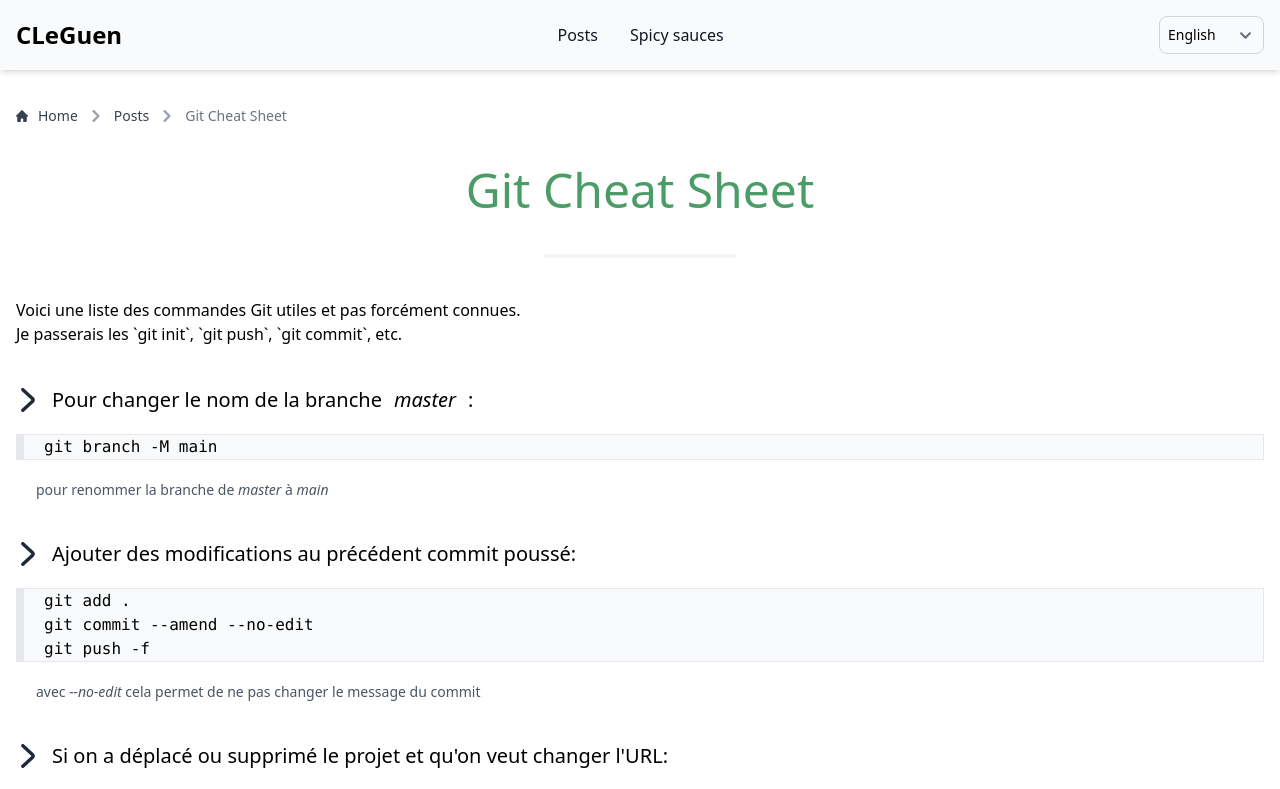
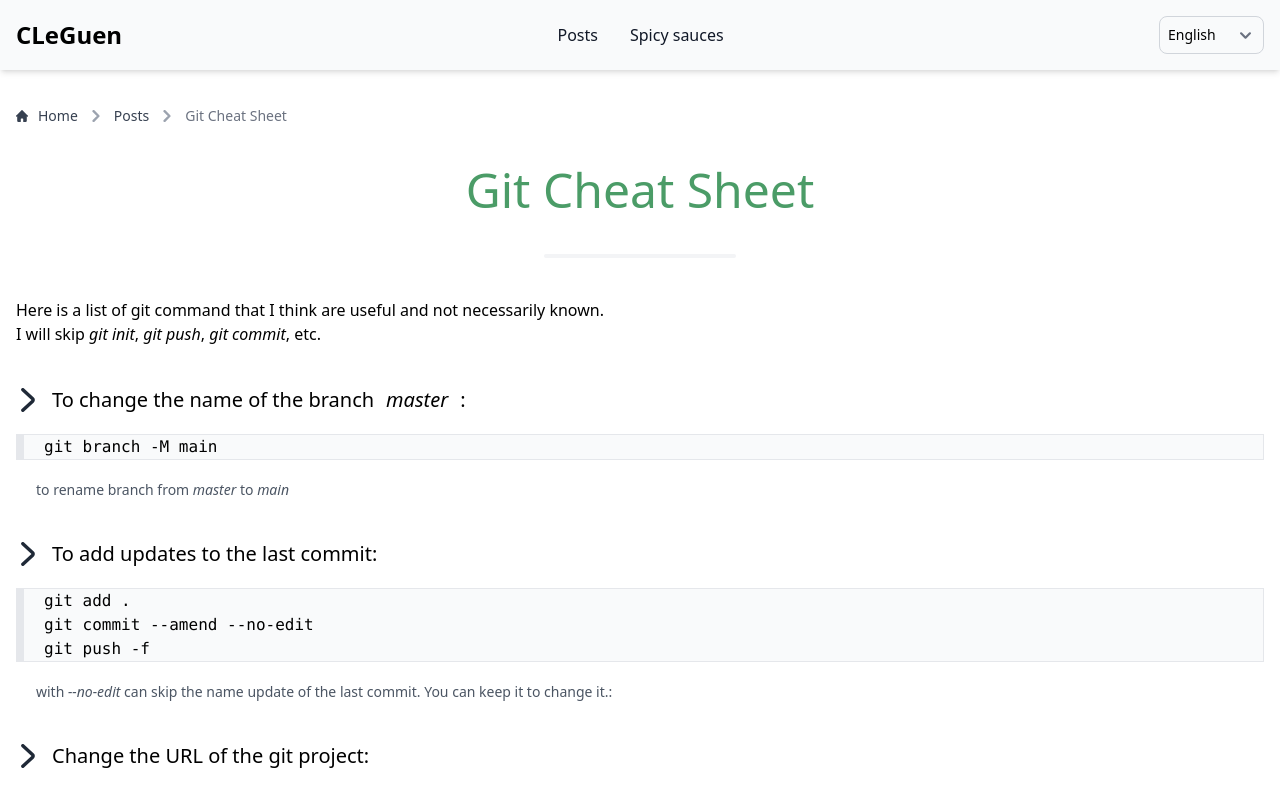
Before and after one commit to CorentinLeGuen/cleguen.com, a Nuxt app: page /posts/git-notes in a window 1280 px wide. Shown: the top 789 px of the page. Built offline with nearby package versions, Linux system fonts and the light colour scheme.

Commit message:
Add git-notes translation

```diff
--- a/i18n.config.ts
+++ b/i18n.config.ts
@@ -51,6 +51,18 @@ export default defineI18nConfig(() => ({
                         predict_stats: 'Get prediction stats',
                         predict_hist: 'Get the list of predictions and their accuracy score'
                     }
+                },
+                git: {
+                    intro_1: 'Here is a list of git command that I think are useful and not necessarily known.',
+                    intro_2: 'I will skip',
+                    title_1: 'To change the name of the branch',
+                    title_1_sub_1: 'to rename branch from',
+                    title_1_sub_2: 'to',
+                    title_2: 'To add updates to the last commit',
+                    title_2_sub_1: 'with',
+                    title_2_sub_2: 'can skip the name update of the last commit. You can keep it to change it.',
+                    title_3: 'Change the URL of the git project',
+                    title_3_sub: 'replace <url> with the new project path'
                 }
             }
         },
@@ -103,6 +115,18 @@ export default defineI18nConfig(() => ({
                         predict_stats: 'Retourne la liste des prédicitions qui ont été faites',
                         predict_hist: 'Retourne l\'ensemble des prédictions ainsi que leur précision'
                     }
+                },
+                git: {
+                    intro_1: 'Voici une liste des commandes Git utiles et pas forcément connues.',
+                    intro_2: 'Je passerais les',
+                    title_1: 'Pour changer le nom de la branche',
+                    title_1_sub_1: 'pour renommer la branche de',
+                    title_1_sub_2: 'à',
+                    title_2: 'Ajouter des modifications au précédent commit poussé',
+                    title_2_sub_1: 'avec',
+                    title_2_sub_2: 'cela permet de ne pas changer le message du commit.',
+                    title_3: 'Si on a déplacé ou supprimé le projet et qu\'on veut changer l\'URL',
+                    title_3_sub: 'remplacez <url> par la nouvelle adresse de votre projet'
                 }
             }
         }
--- a/pages/posts/git-notes.vue
+++ b/pages/posts/git-notes.vue
@@ -47,8 +47,8 @@
 
         <hr class="w-48 h-1 mx-auto my-4 bg-gray-100 border-0 rounded md:my-10 dark:bg-gray-700">
 
-        <p>Voici une liste des commandes Git utiles et pas forcément connues.</p>
-        <p>Je passerais les `git init`, `git push`, `git commit`, etc.</p>
+        <p>{{ $t('posts.git.intro_1') }}</p>
+        <p>{{ $t('posts.git.intro_2') }} <em>git init</em>, <em>git push</em>, <em>git commit</em>, etc.</p>
 
         <div class="mt-10">
             <h4 class="text-xl items-center flex gap-3">
@@ -57,12 +57,12 @@
                     <path stroke="currentColor" stroke-linecap="round" stroke-linejoin="round" stroke-width="2"
                         d="m1 13 5.7-5.326a.909.909 0 0 0 0-1.348L1 1" />
                 </svg>
-                Pour changer le nom de la branche <em>master</em>:
+                {{ $t('posts.git.title_1') }} <em>master</em>:
             </h4>
             <div class="border border-l-8 bg-gray-50 pl-5 my-5 font-mono">
                 <p>git branch -M main</p>
             </div>
-            <p class="text-sm text-gray-600 ml-0 md:ml-5">pour renommer la branche de <em>master</em> à <em>main</em></p>
+            <p class="text-sm text-gray-600 ml-0 md:ml-5">{{ $t('posts.git.title_1_sub_1') }} <em>master</em> {{ $t('posts.git.title_1_sub_2') }} <em>main</em></p>
         </div>
 
         <div class="mt-10">
@@ -72,15 +72,14 @@
                     <path stroke="currentColor" stroke-linecap="round" stroke-linejoin="round" stroke-width="2"
                         d="m1 13 5.7-5.326a.909.909 0 0 0 0-1.348L1 1" />
                 </svg>
-                Ajouter des modifications au précédent commit poussé:
+                {{ $t('posts.git.title_2') }}:
             </h4>
             <div class="border border-l-8 bg-gray-50 pl-5 my-5 font-mono">
                 <p>git add .</p>
                 <p>git commit --amend --no-edit</p>
                 <p>git push -f</p>
             </div>
-            <p class="text-sm text-gray-600 ml-0 md:ml-5">avec <em>--no-edit</em> cela permet de ne pas changer le message
-                du commit</p>
+            <p class="text-sm text-gray-600 ml-0 md:ml-5">{{ $t('posts.git.title_2_sub_1') }} <em>--no-edit</em> {{ $t('posts.git.title_2_sub_2') }}:</p>
         </div>
 
         <div class="mt-10">
@@ -90,12 +89,12 @@
                     <path stroke="currentColor" stroke-linecap="round" stroke-linejoin="round" stroke-width="2"
                         d="m1 13 5.7-5.326a.909.909 0 0 0 0-1.348L1 1" />
                 </svg>
-                Si on a déplacé ou supprimé le projet et qu'on veut changer l'URL:
+                {{ $t('posts.git.title_3') }}:
             </h4>
             <div class="border border-l-8 bg-gray-50 pl-5 my-5 font-mono">
                 <p>git remote set-url origin &lt;url&gt;</p>
             </div>
-            <p class="text-sm text-gray-600 ml-0 md:ml-5">remplacez &lt;url&gt; par la nouvelle adresse de votre projet</p>
+            <p class="text-sm text-gray-600 ml-0 md:ml-5">{{ $t('posts.git.title_3_sub') }}</p>
         </div>
     </div>
 </template>
--- a/pages/posts/index.vue
+++ b/pages/posts/index.vue
@@ -7,22 +7,26 @@
         <hr class="w-48 h-1 mx-auto my-4 bg-gray-100 border-0 rounded md:my-10 dark:bg-gray-700">
 
         <div class="flex justify-center gap-4">
-            <figure class="relative max-w-sm transition-all duration-300 cursor-pointer filter grayscale hover:grayscale-0 border rounded-lg shadow-md hover:shadow-lg">
             <NuxtLink to="/posts/lotto649">
+                <figure
+                    class="relative max-w-sm transition-all duration-300 cursor-pointer filter grayscale hover:grayscale-0 border rounded-lg shadow-md hover:shadow-lg">
                     <img class="rounded-lg" src="/img/posts/lotto.jpg" alt="image description">
-                </NuxtLink>
-                <figcaption class="text-center absolute px-4 text-xl md:text-3xl font-semibold text-white bottom-6 left-6">
+                    <figcaption
+                        class="text-center absolute px-4 text-xl md:text-3xl font-semibold text-white bottom-6 left-6">
                         <p>Lotto 6.49</p>
                     </figcaption>
                 </figure>
-            <figure class="relative max-w-sm transition-all duration-300 cursor-pointer filter grayscale hover:grayscale-0 border rounded-lg shadow-md hover:shadow-lg">
+            </NuxtLink>
             <NuxtLink to="/posts/git-notes">
+                <figure
+                    class="relative max-w-sm transition-all duration-300 cursor-pointer filter grayscale hover:grayscale-0 border rounded-lg shadow-md hover:shadow-lg">
                     <img class="rounded-lg" src="/img/posts/git.jpg" alt="image description">
-                </NuxtLink>
-                <figcaption class="text-center absolute px-4 text-xl md:text-3xl font-semibold text-black bottom-6 left-6">
+                    <figcaption
+                        class="text-center absolute px-4 text-xl md:text-3xl font-semibold text-black bottom-6 left-6">
                         <p>Git Cheat Sheet</p>
                     </figcaption>
                 </figure>
+            </NuxtLink>
         </div>
     </div>
 </template>
```
Lines whose indentation alone changed are shown as unchanged.
